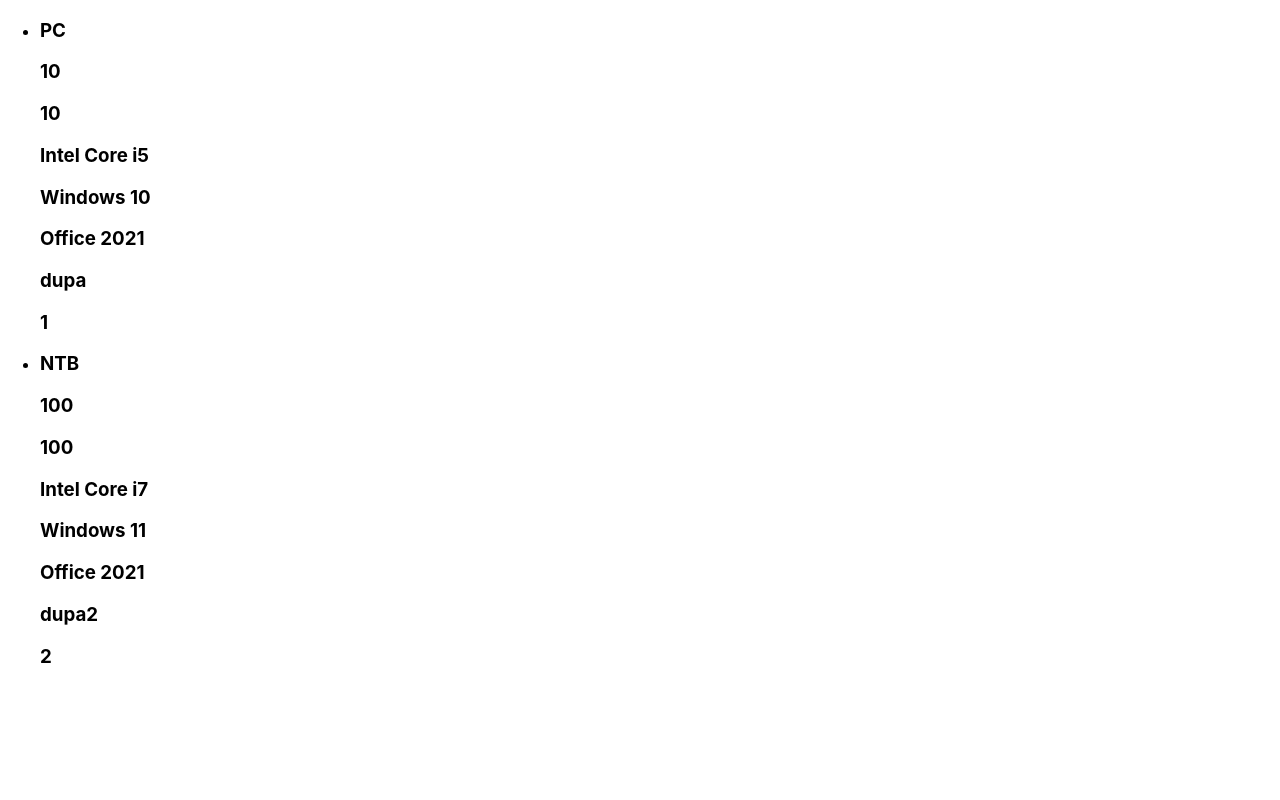
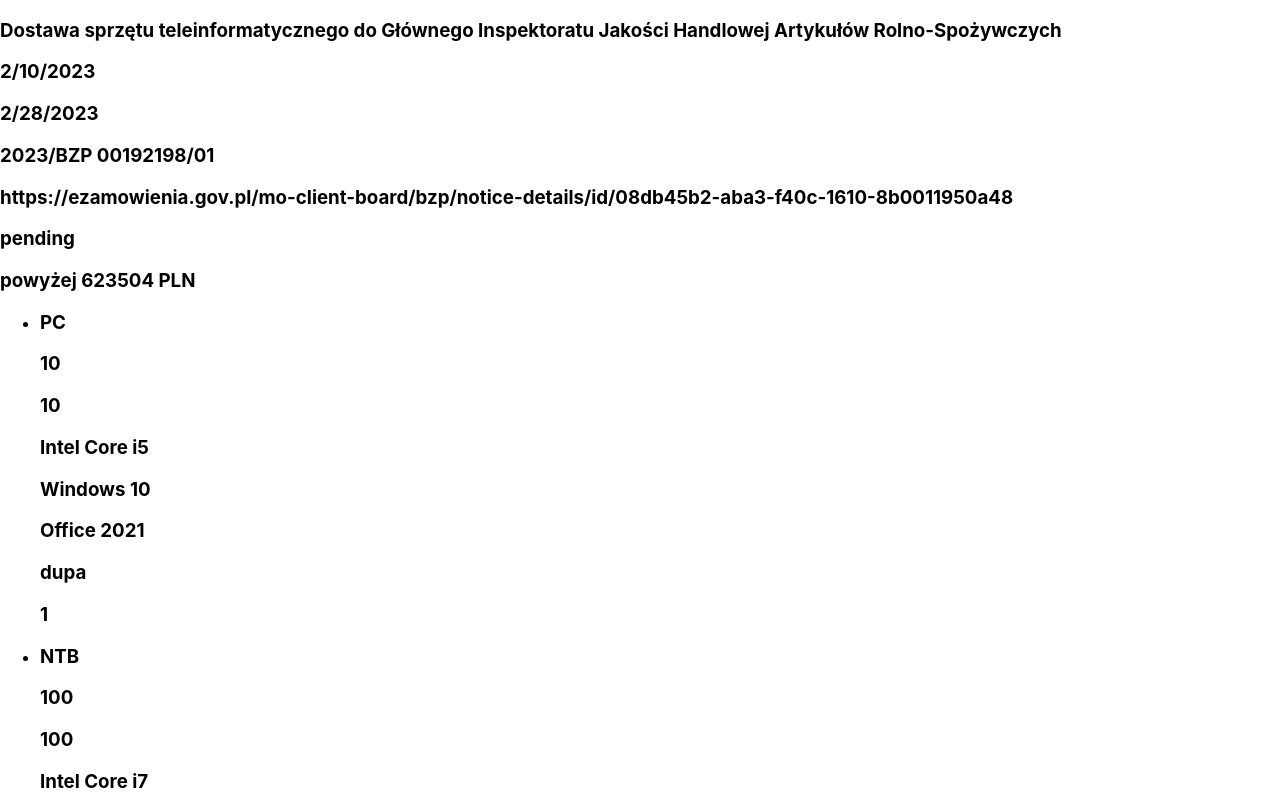
Before and after one commit to JankesMateusz/tendersApp-front, a React (Create React App) app: page / in a window 1280 px wide. Shown: the top 800 px of the page. Built offline with nearby package versions, Linux system fonts and the light colour scheme.

Commit message:
tender and tender model added

```diff
--- a/src/App.tsx
+++ b/src/App.tsx
@@ -1,11 +1,25 @@
-import './App.css';
+import "./App.css";
 
-import Item from './Models/TenderItem';
-import TenderItems from './Components/TenderItems';
+import TenderItemM from "./Models/TenderItemModel";
+import TenderItems from "./Components/TenderItems";
+import TenderM from "./Models/TenderModel";
+import Tender from "./Components/Tender";
 
 function App() {
+  let tender: TenderM = {
+    id: 1,
+    title:
+      "Dostawa sprzętu teleinformatycznego do Głównego Inspektoratu Jakości Handlowej Artykułów Rolno-Spożywczych",
+    publicationDate: new Date(2023, 1, 10),
+    bidDate: new Date(2023, 1, 28),
+    link: "https://ezamowienia.gov.pl/mo-client-board/bzp/notice-details/id/08db45b2-aba3-f40c-1610-8b0011950a48",
+    bidNumber: "2023/BZP 00192198/01",
+    status: "pending",
+    budget: "powyżej 623504 PLN",
+    comments: null,
+  };
 
-let items: Item[] = [
+  let items: TenderItemM[] = [
     {
       id: 1,
       category: "PC",
@@ -16,7 +30,7 @@
       office: "Office 2021",
       remarks: "dupa",
       taskNumber: 1,
-      purchaseForm: ""
+      purchaseForm: "",
     },
     {
       id: 2,
@@ -28,13 +42,18 @@
       office: "Office 2021",
       remarks: "dupa2",
       taskNumber: 2,
-      purchaseForm: ""
-    }
-  ]
+      purchaseForm: "",
+    },
+  ];
 
   return (
     <div>
-      <TenderItems items={items}/>
+      <span>
+        <Tender tender={tender} />
+      </span>
+      <span>
+        <TenderItems items={items} />
+      </span>
     </div>
   );
 }
--- /dev/null
+++ b/src/Components/Tender.tsx
@@ -0,0 +1,19 @@
+import React from "react";
+import TenderM from "../Models/TenderModel";
+
+const Tender: React.FC<{ tender: TenderM }> = (props) => {
+  return (
+    <div>
+      <h3>{props.tender.title}</h3>
+      <h3>{props.tender.publicationDate.toLocaleDateString()}</h3>
+      <h3>{props.tender.bidDate.toLocaleDateString()}</h3>
+      <h3>{props.tender.bidNumber}</h3>
+      <h3>{props.tender.link}</h3>
+      <h3>{props.tender.status}</h3>
+      <h3>{props.tender.budget}</h3>
+      <h3>{props.tender.comments}</h3>
+    </div>
+  );
+};
+
+export default Tender;
--- a/src/Components/TenderItem.tsx
+++ b/src/Components/TenderItem.tsx
@@ -1,7 +1,7 @@
 import React from "react";
-import Item from "../Models/TenderItem";
+import TenderItemM from "../Models/TenderItemModel";
 
-const TenderItem: React.FC<{ item: Item }> = (props) => {
+const TenderItem: React.FC<{ item: TenderItemM }> = (props) => {
   return (
     <li>
       <div>
--- a/src/Components/TenderItems.tsx
+++ b/src/Components/TenderItems.tsx
@@ -1,8 +1,8 @@
 import React from "react";
-import Item from "../Models/TenderItem";
+import TenderItemM from "../Models/TenderItemModel";
 import TenderItem from "./TenderItem";
 
-const TenderItems: React.FC<{ items: Item[] }> = (props) => {
+const TenderItems: React.FC<{ items: TenderItemM[] }> = (props) => {
   return (
     <ul>{props.items.map((item) => (
         <TenderItem key={item.id} item={item}/>
--- /dev/null
+++ b/src/Models/TenderItemModel.ts
@@ -0,0 +1,38 @@
+class TenderItemM {
+  id: number;
+  category: string;
+  quantity: number;
+  cpuQuantity: number;
+  architecture: string;
+  os: string;
+  office: string;
+  remarks: string;
+  taskNumber: number;
+  purchaseForm: string;
+
+  constructor(
+    id: number,
+    category: string,
+    quantity: number,
+    cpuQuantity: number,
+    architecture: string,
+    os: string,
+    office: string,
+    remarks: string,
+    taskNumber: number,
+    purchaseForm: string
+  ) {
+    this.id = id;
+    this.category = category;
+    (this.quantity = quantity),
+      (this.cpuQuantity = cpuQuantity),
+      (this.architecture = architecture),
+      (this.os = os),
+      (this.office = office),
+      (this.remarks = remarks),
+      (this.taskNumber = taskNumber),
+      (this.purchaseForm = purchaseForm);
+  }
+}
+
+export default TenderItemM;
--- /dev/null
+++ b/src/Models/TenderModel.ts
@@ -0,0 +1,35 @@
+class TenderM {
+  id: number;
+  title: string;
+  publicationDate: Date;
+  bidDate: Date;
+  link: string;
+  bidNumber: string;
+  status: string;
+  budget: string;
+  comments: string | null;
+
+  constructor(
+    id: number,
+    title: string,
+    publicationDate: Date,
+    bidDate: Date,
+    link: string,
+    bidNumber: string,
+    status: string,
+    budget: string,
+    comments: string
+  ) {
+    this.id = id;
+    this.title = title;
+    this.publicationDate = publicationDate;
+    this.bidDate = bidDate;
+    this.link = link;
+    this.bidNumber = bidNumber;
+    this.status = status;
+    this.budget = budget;
+    this.comments = comments;
+  }
+}
+
+export default TenderM;
```
Also changed, not shown: src/Models/TenderItem.ts (deleted, +0 -27 lines).
